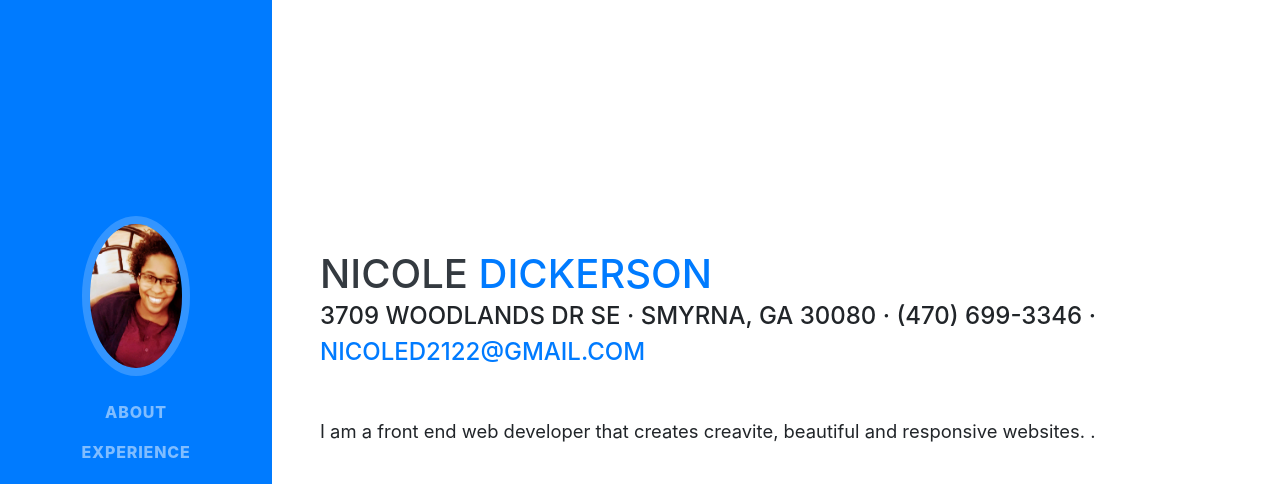
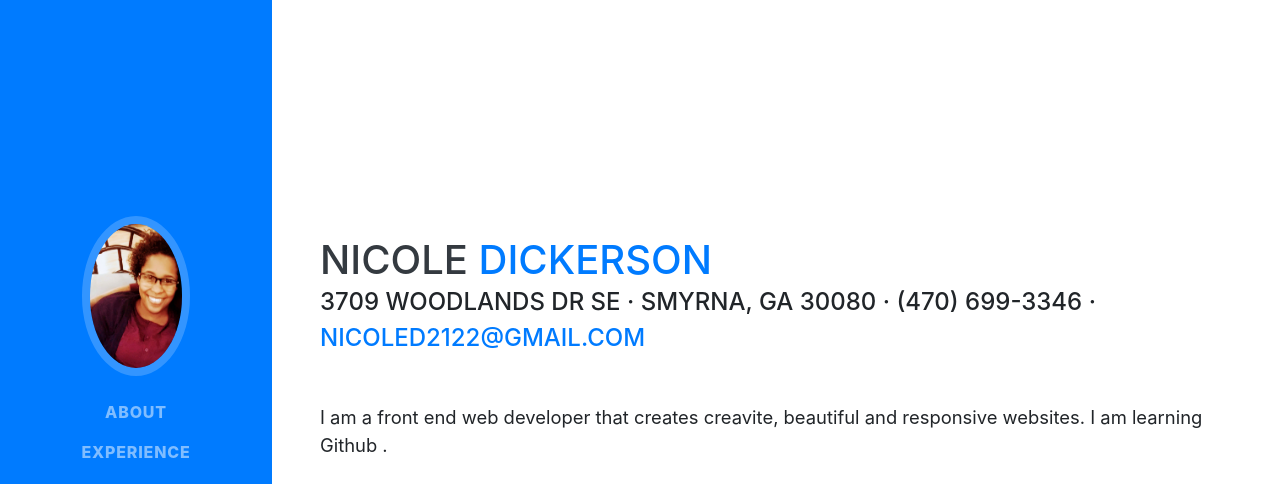
Before and after one commit to myrabolton/TTStest, a website with bundled scripts: page index.html in a window 1280 px wide. Shown: the top 484 px of the page. Built offline with nearby package versions, Linux system fonts and the light colour scheme; a web font is replaced by a local one.

Commit message:
1st change
About me section

```diff
--- a/index.html
+++ b/index.html
@@ -66,7 +66,7 @@
         <div class="subheading mb-5">3709 Woodlands DR SE · Smyrna, GA 30080 · (470) 699-3346 ·
           <a href="mailto:name@email.com">nicoled2122@gmail.com</a>
         </div>
-        <p class="lead mb-5">I am a front end web developer that creates creavite, beautiful and responsive websites. .</p>
+        <p class="lead mb-5">I am a front end web developer that creates creavite, beautiful and responsive websites. I am learning Github .</p>
         <div class="social-icons">
           <a href="https://www.linkedin.com/in/nicole-dickerson-349386139/">
             <i class="fab fa-linkedin-in"></i>
```
